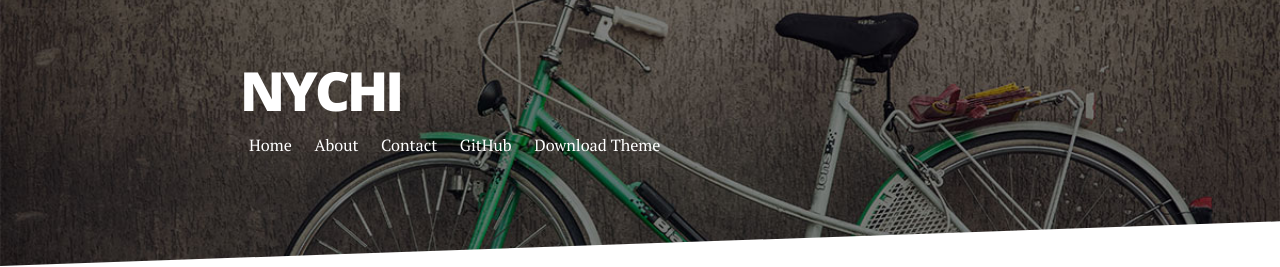
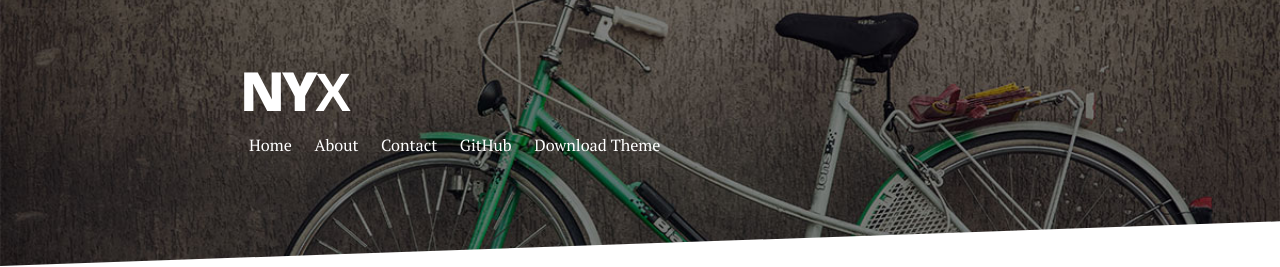
Before and after one commit to nychi/nychi.github.io, a Jekyll site: the page built from index.html, in a window 1280 px wide. Shown: the top 267 px of the page. Built offline with Jekyll 4.4.1, drawn with Linux system fonts in a browser that asks for light colours; nearby versions of some CDN libraries; the list of posts is cut into pages by our own code.

Commit message:
using greek letter &chi;

```diff
--- a/_config.yml
+++ b/_config.yml
@@ -1,4 +1,4 @@
-title: NYCHI
+title: NY&chi;
 description: NY Capital Hackathon for Inclusivity
 
 url: http://nychi.github.io
```
